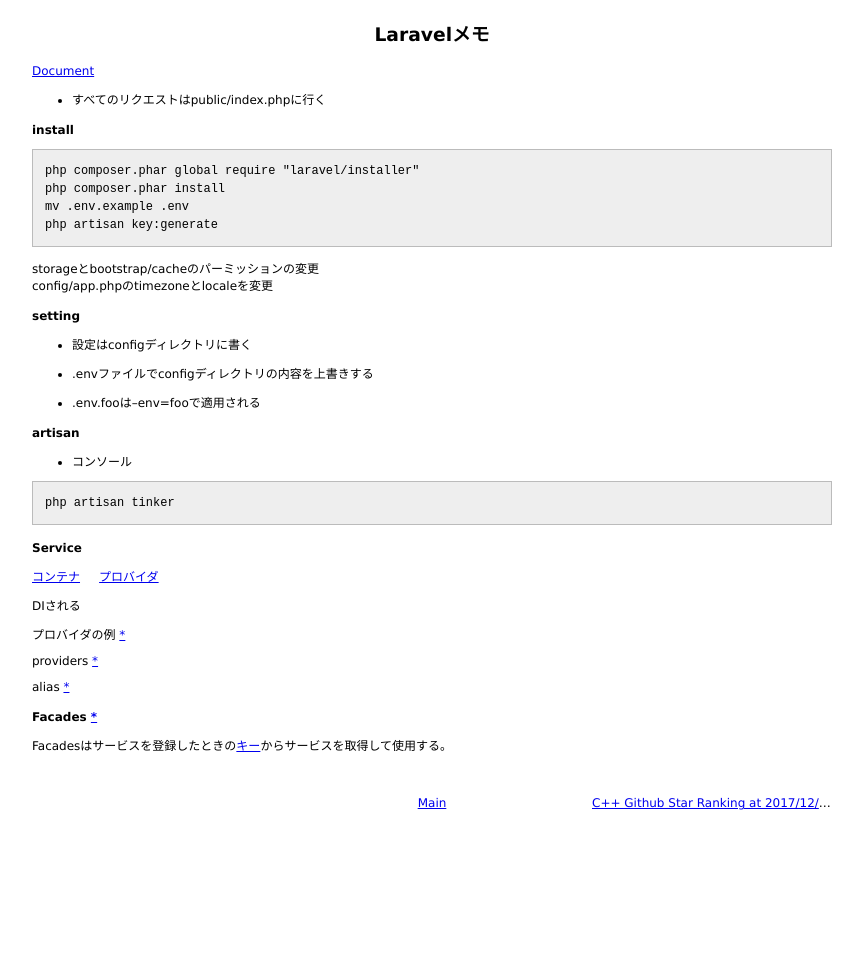
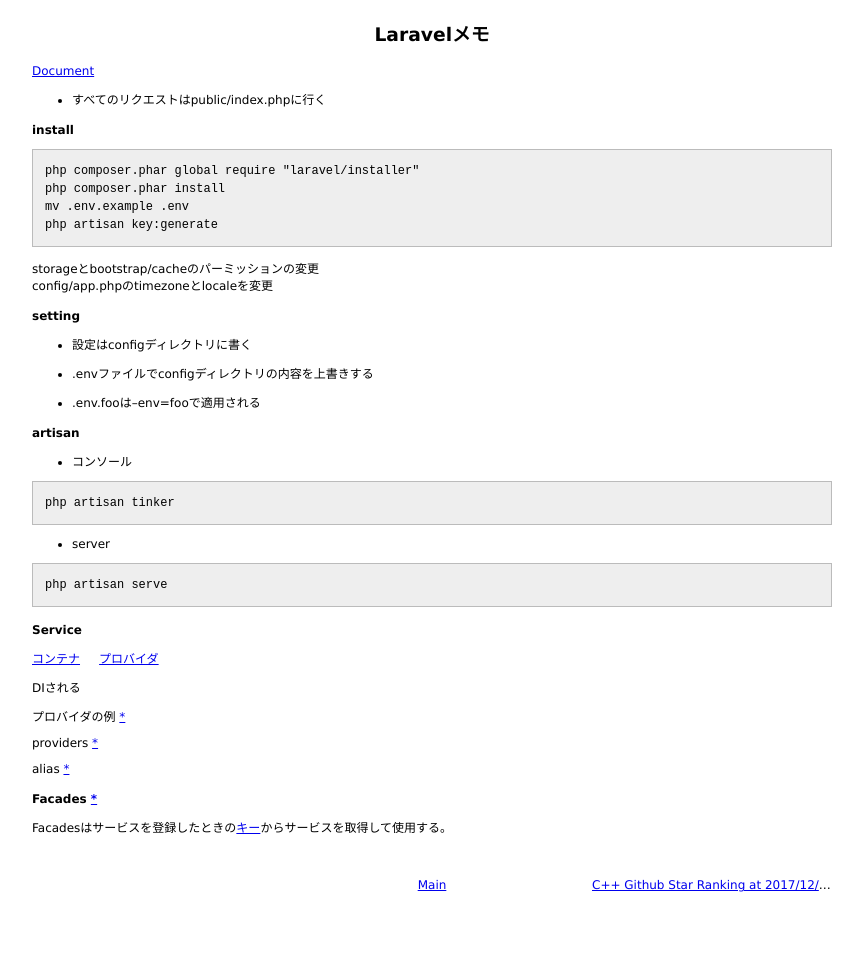
Before and after one commit to 38elements/38elements.github.com, a Jekyll site: the page built from _posts/2018-01-12-laravel.md, in a window 1280 px wide. Shown: the whole page, without its empty margins (208-1071 px from the left). Built offline with Jekyll 4.4.1, drawn with Linux system fonts in a browser that asks for light colours; before the commit the page ends 900 px from its top, so only the background shows below that.

Commit message:
Update 2018-01-12-laravel.md

````diff
--- a/_posts/2018-01-12-laravel.md
+++ b/_posts/2018-01-12-laravel.md
@@ -34,6 +34,12 @@ config/app.phpのtimezoneとlocaleを変更
 php artisan tinker
 ```
 
+* server
+
+```
+php artisan serve
+```
+
 #### Service
 
 [コンテナ](https://laravel.com/docs/5.5/container)
````
